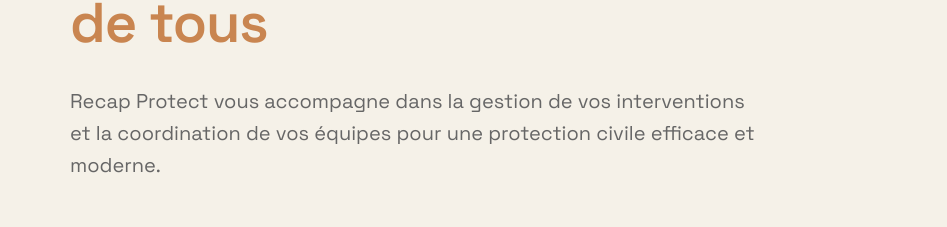
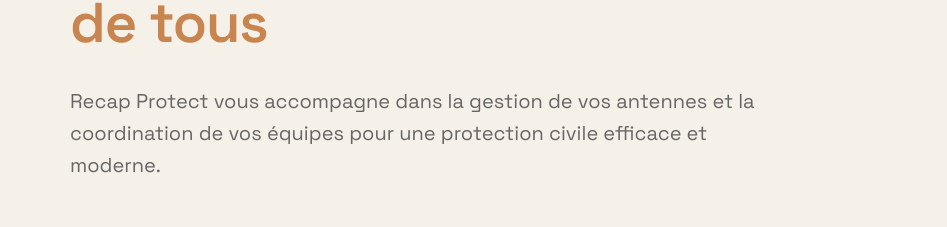
Before and after one commit to Fredozorus/recap-protect, a Next.js app: page / in a window 1280 px wide. Shown: the part 311-538 px from the top of the page, without its empty margins (2-949 px from the left). Built offline with nearby package versions, Linux system fonts and the light colour scheme.

Commit message:
little something

```diff
--- a/src/app/page.tsx
+++ b/src/app/page.tsx
@@ -5,7 +5,7 @@
 export default function Home() {
   return (
 
-     <div style={{ backgroundColor: '#F5F1E8', minHeight: '100vh' }}>
+     <div style={{ backgroundColor: 'colors.paper', minHeight: '100vh' }}>
       <Navbar />
       <Hero />
       <Footer />
--- a/src/components/Hero.tsx
+++ b/src/components/Hero.tsx
@@ -129,7 +129,7 @@
 
       {/* Description */}
       <p style={styles.description}>
-        Recap Protect vous accompagne dans la gestion de vos interventions et
+        Recap Protect vous accompagne dans la gestion de vos antennes et
         la coordination de vos équipes pour une protection civile efficace et moderne.
       </p>
 
```
